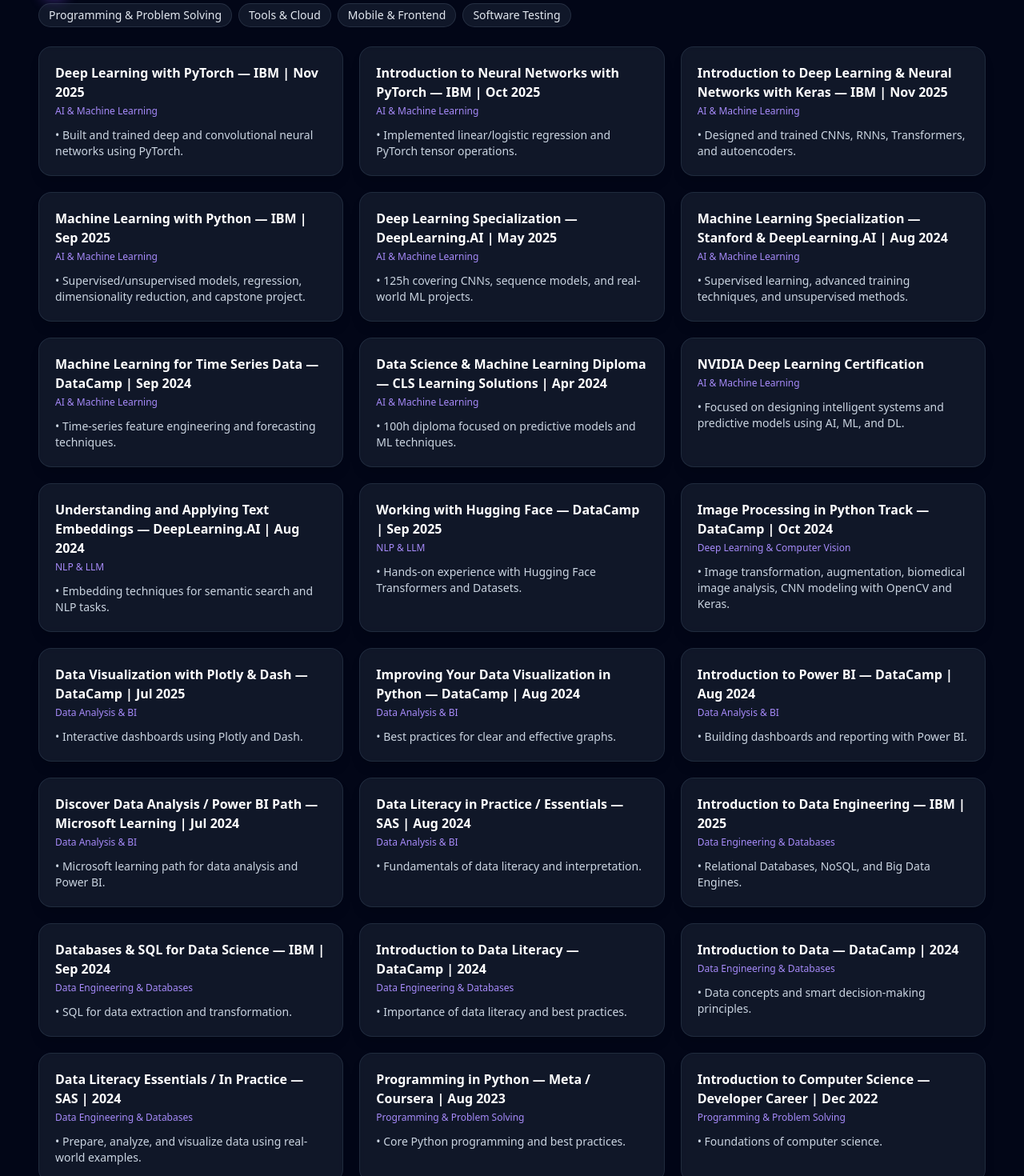
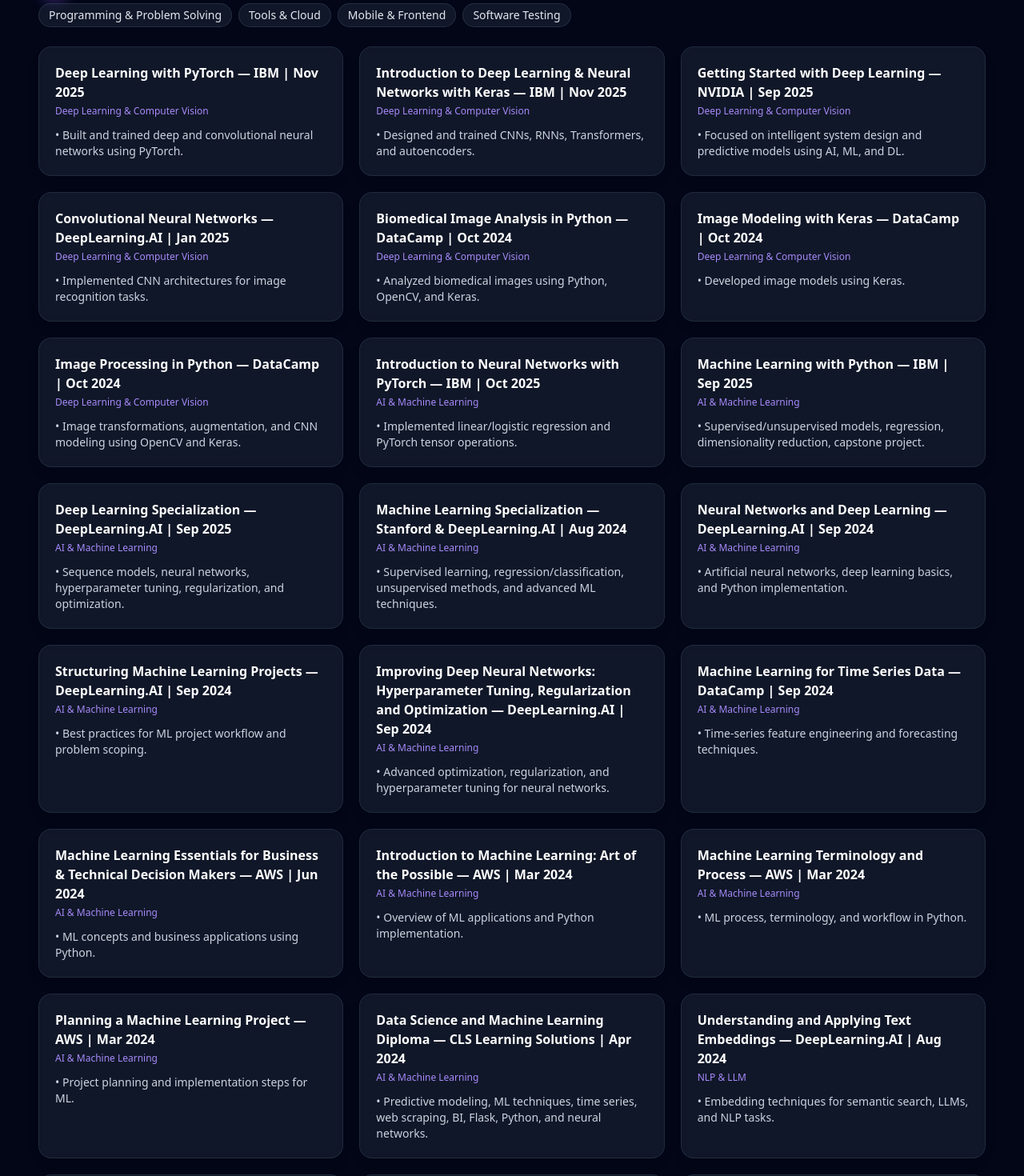
Before and after one commit to sondosahmed72/my-portfolio, a React (Create React App) app: page / in a window 1280 px wide. Shown: the part 4300-5770 px from the top of the page at 80% size. Built offline with nearby package versions, Linux system fonts and the light colour scheme.

Commit message:
Update Courses Section

```diff
--- a/src/PortfolioPage.jsx
+++ b/src/PortfolioPage.jsx
@@ -496,13 +496,51 @@
 ];
 
 const certificationsData = [
-  // AI & Machine Learning
+  // Deep Learning & Computer Vision
   {
     id: "dl_pytorch",
-    category: "AI & Machine Learning",
+    category: "Deep Learning & Computer Vision",
     title: "Deep Learning with PyTorch — IBM | Nov 2025",
     bullets: ["Built and trained deep and convolutional neural networks using PyTorch."],
   },
+  {
+    id: "intro_keras",
+    category: "Deep Learning & Computer Vision",
+    title: "Introduction to Deep Learning & Neural Networks with Keras — IBM | Nov 2025",
+    bullets: ["Designed and trained CNNs, RNNs, Transformers, and autoencoders."],
+  },
+  {
+    id: "nvidia_dl",
+    category: "Deep Learning & Computer Vision",
+    title: "Getting Started with Deep Learning — NVIDIA | Sep 2025",
+    bullets: ["Focused on intelligent system design and predictive models using AI, ML, and DL."],
+  },
+  {
+    id: "cnn_dlai",
+    category: "Deep Learning & Computer Vision",
+    title: "Convolutional Neural Networks — DeepLearning.AI | Jan 2025",
+    bullets: ["Implemented CNN architectures for image recognition tasks."],
+  },
+  {
+    id: "biomedical_img",
+    category: "Deep Learning & Computer Vision",
+    title: "Biomedical Image Analysis in Python — DataCamp | Oct 2024",
+    bullets: ["Analyzed biomedical images using Python, OpenCV, and Keras."],
+  },
+  {
+    id: "img_modeling_keras",
+    category: "Deep Learning & Computer Vision",
+    title: "Image Modeling with Keras — DataCamp | Oct 2024",
+    bullets: ["Developed image models using Keras."],
+  },
+  {
+    id: "img_processing",
+    category: "Deep Learning & Computer Vision",
+    title: "Image Processing in Python — DataCamp | Oct 2024",
+    bullets: ["Image transformations, augmentation, and CNN modeling using OpenCV and Keras."],
+  },
+
+  // AI & Machine Learning
   {
     id: "intro_pytorch",
     category: "AI & Machine Learning",
@@ -510,28 +548,40 @@
     bullets: ["Implemented linear/logistic regression and PyTorch tensor operations."],
   },
   {
-    id: "intro_keras",
-    category: "AI & Machine Learning",
-    title: "Introduction to Deep Learning & Neural Networks with Keras — IBM | Nov 2025",
-    bullets: ["Designed and trained CNNs, RNNs, Transformers, and autoencoders."],
-  },
-  {
     id: "ml_python_ibm",
     category: "AI & Machine Learning",
     title: "Machine Learning with Python — IBM | Sep 2025",
-    bullets: ["Supervised/unsupervised models, regression, dimensionality reduction, and capstone project."],
+    bullets: ["Supervised/unsupervised models, regression, dimensionality reduction, capstone project."],
   },
   {
     id: "dl_specialization",
     category: "AI & Machine Learning",
-    title: "Deep Learning Specialization — DeepLearning.AI | May 2025",
-    bullets: ["125h covering CNNs, sequence models, and real-world ML projects."],
+    title: "Deep Learning Specialization — DeepLearning.AI | Sep 2025",
+    bullets: ["Sequence models, neural networks, hyperparameter tuning, regularization, and optimization."],
   },
   {
     id: "ml_specialization",
     category: "AI & Machine Learning",
     title: "Machine Learning Specialization — Stanford & DeepLearning.AI | Aug 2024",
-    bullets: ["Supervised learning, advanced training techniques, and unsupervised methods."],
+    bullets: ["Supervised learning, regression/classification, unsupervised methods, and advanced ML techniques."],
+  },
+  {
+    id: "nn_dlai",
+    category: "AI & Machine Learning",
+    title: "Neural Networks and Deep Learning — DeepLearning.AI | Sep 2024",
+    bullets: ["Artificial neural networks, deep learning basics, and Python implementation."],
+  },
+  {
+    id: "structuring_ml",
+    category: "AI & Machine Learning",
+    title: "Structuring Machine Learning Projects — DeepLearning.AI | Sep 2024",
+    bullets: ["Best practices for ML project workflow and problem scoping."],
+  },
+  {
+    id: "improving_dl",
+    category: "AI & Machine Learning",
+    title: "Improving Deep Neural Networks: Hyperparameter Tuning, Regularization and Optimization — DeepLearning.AI | Sep 2024",
+    bullets: ["Advanced optimization, regularization, and hyperparameter tuning for neural networks."],
   },
   {
     id: "ts_ml_datacamp",
@@ -540,16 +590,34 @@
     bullets: ["Time-series feature engineering and forecasting techniques."],
   },
   {
+    id: "aws_ml_essentials",
+    category: "AI & Machine Learning",
+    title: "Machine Learning Essentials for Business & Technical Decision Makers — AWS | Jun 2024",
+    bullets: ["ML concepts and business applications using Python."],
+  },
+  {
+    id: "aws_ml_possible",
+    category: "AI & Machine Learning",
+    title: "Introduction to Machine Learning: Art of the Possible — AWS | Mar 2024",
+    bullets: ["Overview of ML applications and Python implementation."],
+  },
+  {
+    id: "aws_ml_terminology",
+    category: "AI & Machine Learning",
+    title: "Machine Learning Terminology and Process — AWS | Mar 2024",
+    bullets: ["ML process, terminology, and workflow in Python."],
+  },
+  {
+    id: "aws_ml_project",
+    category: "AI & Machine Learning",
+    title: "Planning a Machine Learning Project — AWS | Mar 2024",
+    bullets: ["Project planning and implementation steps for ML."],
+  },
+  {
     id: "ds_diploma",
     category: "AI & Machine Learning",
-    title: "Data Science & Machine Learning Diploma — CLS Learning Solutions | Apr 2024",
-    bullets: ["100h diploma focused on predictive models and ML techniques."],
-  },
-  {
-    id: "nvidia_dl",
-    category: "AI & Machine Learning",
-    title: "NVIDIA Deep Learning Certification",
-    bullets: ["Focused on designing intelligent systems and predictive models using AI, ML, and DL."],
+    title: "Data Science and Machine Learning Diploma — CLS Learning Solutions | Apr 2024",
+    bullets: ["Predictive modeling, ML techniques, time series, web scraping, BI, Flask, Python, and neural networks."],
   },
 
   // NLP & LLM
@@ -557,7 +625,7 @@
     id: "text_embeddings",
     category: "NLP & LLM",
     title: "Understanding and Applying Text Embeddings — DeepLearning.AI | Aug 2024",
-    bullets: ["Embedding techniques for semantic search and NLP tasks."],
+    bullets: ["Embedding techniques for semantic search, LLMs, and NLP tasks."],
   },
   {
     id: "hf_datacamp",
@@ -565,13 +633,17 @@
     title: "Working with Hugging Face — DataCamp | Sep 2025",
     bullets: ["Hands-on experience with Hugging Face Transformers and Datasets."],
   },
-
-  // Deep Learning & Computer Vision
   {
-    id: "img_processing",
-    category: "Deep Learning & Computer Vision",
-    title: "Image Processing in Python Track — DataCamp | Oct 2024",
-    bullets: ["Image transformation, augmentation, biomedical image analysis, CNN modeling with OpenCV and Keras."],
+    id: "langchain_func",
+    category: "NLP & LLM",
+    title: "Functions, Tools, and Agents with LangChain — DeepLearning.AI | Sep 2025",
+    bullets: ["LangChain usage for building LLM-based applications."],
+  },
+  {
+    id: "langchain_app",
+    category: "NLP & LLM",
+    title: "LangChain for LLM Application Development — DeepLearning.AI | Sep 2025",
+    bullets: ["Developed LLM-powered applications with LangChain framework."],
   },
 
   // Data Analysis & BI
@@ -584,7 +656,7 @@
   {
     id: "improve_data_viz",
     category: "Data Analysis & BI",
-    title: "Improving Your Data Visualization in Python — DataCamp | Aug 2024",
+    title: "Improving Your Data Visualizations in Python — DataCamp | Aug 2024",
     bullets: ["Best practices for clear and effective graphs."],
   },
   {
@@ -600,23 +672,35 @@
     bullets: ["Microsoft learning path for data analysis and Power BI."],
   },
   {
-    id: "sas_data_lit",
+    id: "get_data_powerbi",
     category: "Data Analysis & BI",
-    title: "Data Literacy in Practice / Essentials — SAS | Aug 2024",
-    bullets: ["Fundamentals of data literacy and interpretation."],
+    title: "Get Data with Power BI Desktop — Microsoft | Jul 2024",
+    bullets: ["Data cleaning and preparation in Power BI."],
+  },
+  {
+    id: "get_started_powerbi",
+    category: "Data Analysis & BI",
+    title: "Get Started Building with Power BI — Microsoft | Jul 2024",
+    bullets: ["Hands-on practice with Power BI dashboards."],
+  },
+  {
+    id: "digital_transformation_data",
+    category: "Data Analysis & BI",
+    title: "Digital Transformation and Data Literacy — CIB Egypt | Aug 2024",
+    bullets: ["Data literacy and digital transformation knowledge."],
   },
 
   // Data Engineering & Databases
   {
     id: "data_eng_ibm",
     category: "Data Engineering & Databases",
-    title: "Introduction to Data Engineering — IBM | 2025",
+    title: "Introduction to Data Engineering — IBM | Sep 2025",
     bullets: ["Relational Databases, NoSQL, and Big Data Engines."],
   },
   {
     id: "databases_sql",
     category: "Data Engineering & Databases",
-    title: "Databases & SQL for Data Science — IBM | Sep 2024",
+    title: "Databases and SQL for Data Science — IBM | Sep 2024",
     bullets: ["SQL for data extraction and transformation."],
   },
   {
@@ -663,6 +747,18 @@
     title: "Problem Solving Level 2 — Coach Academy | 2024",
     bullets: ["Advanced problem solving exercises."],
   },
+  {
+    id: "back_end_meta",
+    category: "Programming & Problem Solving",
+    title: "Back-End Developer — Meta / Coursera | Apr 2023",
+    bullets: ["Back-end development concepts, APIs, databases, and server-side Python."],
+  },
+  {
+    id: "flutter_training",
+    category: "Mobile & Frontend",
+    title: "Flutter Summer Training — Support ASU | Sep 2023",
+    bullets: ["Dart, APIs, SQLite, Firebase, and UI development with Flutter."],
+  },
 
   // Tools & Cloud
   {
@@ -670,6 +766,12 @@
     category: "Tools & Cloud",
     title: "Introduction to Amazon SageMaker — AWS | Jun 2024",
     bullets: ["Basics of SageMaker for training and deploying ML models."],
+  },
+  {
+    id: "aws_concepts",
+    category: "Tools & Cloud",
+    title: "AWS Concepts — DataCamp | Aug 2025",
+    bullets: ["Foundational AWS knowledge for ML and cloud services."],
   },
   {
     id: "git_github",
@@ -682,6 +784,14 @@
     category: "Tools & Cloud",
     title: "Version Control — Meta / Coursera | Sep 2023",
     bullets: ["Fundamentals of Git workflows."],
+  },
+
+  // Software Testing
+  {
+    id: "software_testing",
+    category: "Software Testing",
+    title: "Software Testing Workshop — Support ASU | Feb 2023",
+    bullets: ["ISTQB testing fundamentals and practices."],
   },
 ];
 
```
